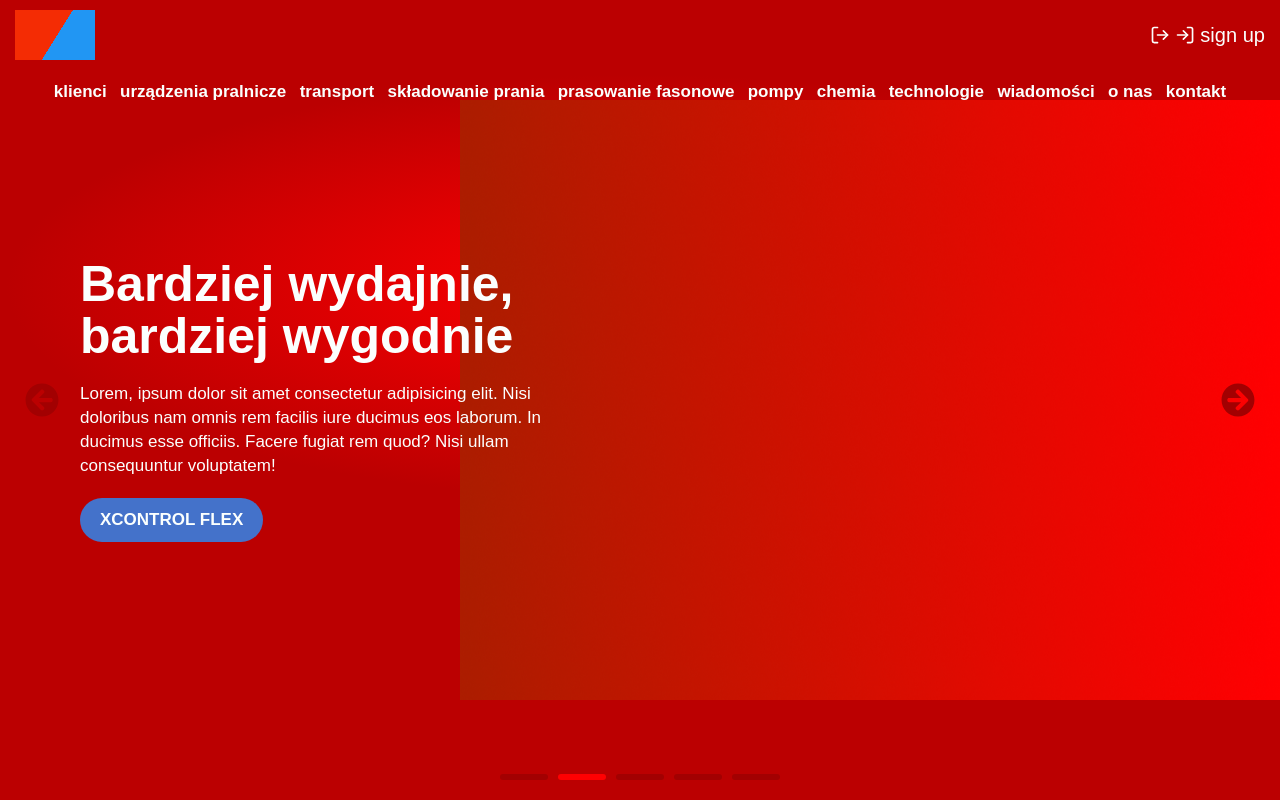
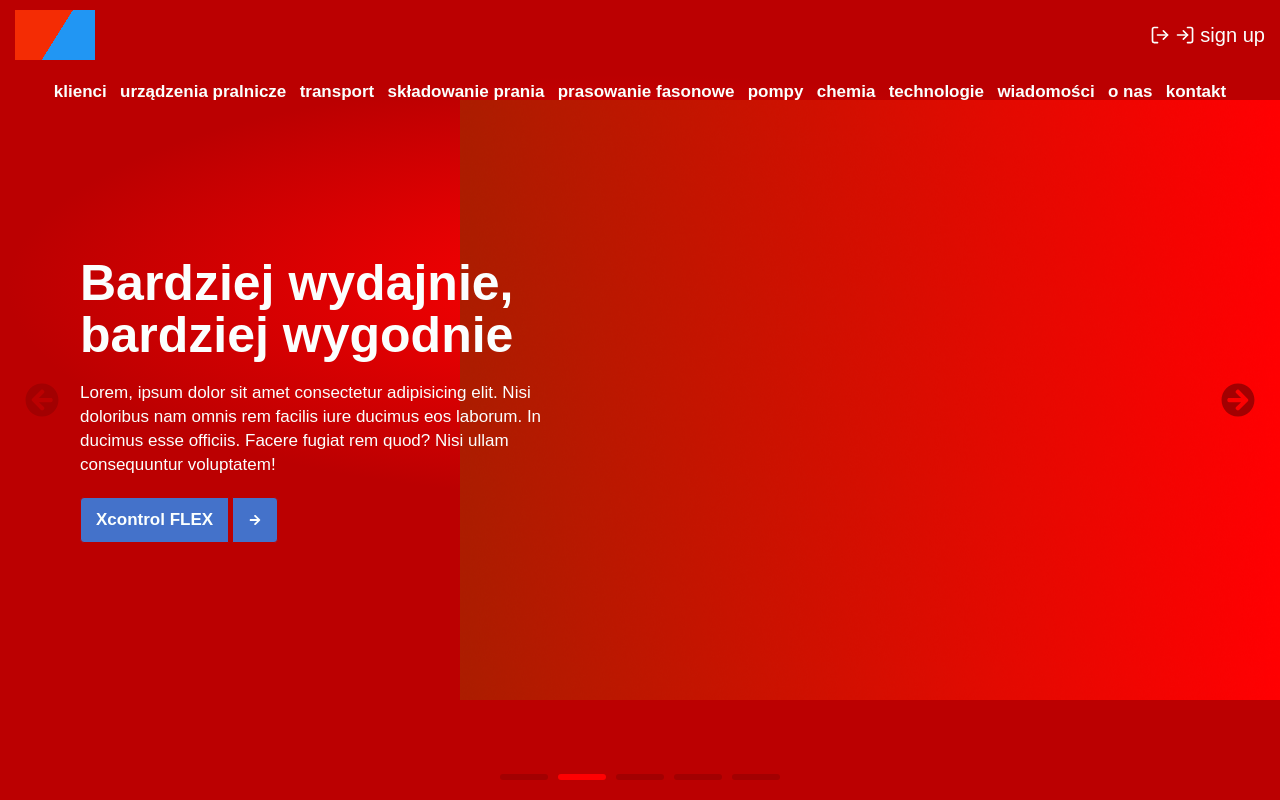
Before and after one commit to krystek77/www, a React (Create React App) app in the folder client/: page / in a window 1280 px wide. Shown: the top 800 px of the page. Built offline with nearby package versions, Linux system fonts and the light colour scheme; a web font is replaced by a local one.

Commit message:
Create action button based on the bytton link

```diff
--- a/client/src/components/ButtonLink.js
+++ b/client/src/components/ButtonLink.js
@@ -1,9 +1,9 @@
 import { Link } from 'react-router-dom';
 import { FaArrowRight } from 'react-icons/fa';
 
-function ButtonLink({ to, label }) {
+function ButtonLink({ to, label, type }) {
   return (
-    <Link to={to} className='btn-link' title={label}>
+    <Link to={to} className={`btn-link ${type ? type : ''}`} title={label}>
       <span className='btn-link__label'>{label}</span>
       <span className='btn-link__arrow'>
         <FaArrowRight className='btn-link__icon' />
--- a/client/src/components/Hero.js
+++ b/client/src/components/Hero.js
@@ -1,5 +1,5 @@
 import React from 'react';
-import { Link } from 'react-router-dom';
+import { ButtonLink } from '../components';
 import { FaArrowCircleLeft, FaArrowCircleRight } from 'react-icons/fa';
 import { useNavigationContext } from '../contexts/navigation';
 import { hero } from '../fixtures';
@@ -93,9 +93,11 @@ function Hero() {
               <article className='hero__content'>
                 <h1 className='hero__title'>{item.title}</h1>
                 <p className='hero__description'>{item.description}</p>
-                <Link className='btn btn--action' type='button' to='/'>
-                  {item.action}
-                </Link>
+                <ButtonLink
+                  label={item.action}
+                  to={'/'}
+                  type={'btn-link__action'}
+                />
               </article>
             </div>
           );
--- a/client/src/sass/index.scss
+++ b/client/src/sass/index.scss
@@ -705,6 +705,18 @@ img {
     font-size: 1.2rem;
     transition: all 0.3s ease-in-out;
   }
+  &__action {
+    height: 46px;
+    .btn-link__label {
+      background-color: $secondary;
+      padding: $gap * 2 $gap * 3;
+    }
+    .btn-link__arrow {
+      width: 46px;
+      background-color: $secondary;
+      padding: $gap * 2;
+    }
+  }
   &:hover {
     .btn-link__label,
     .btn-link__arrow {
```
